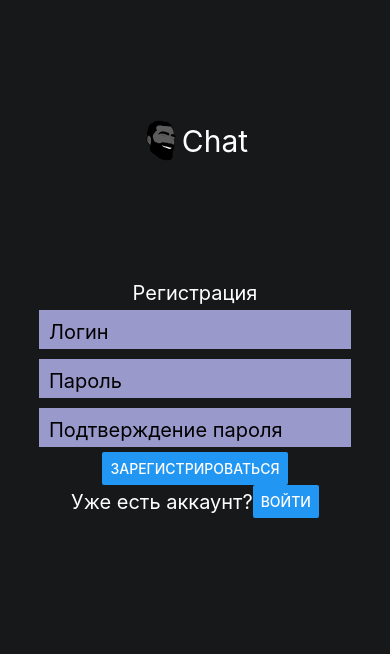
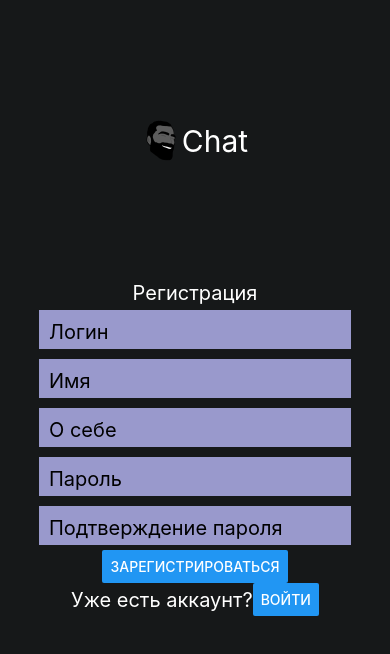
Before and after one commit to ponchik009/TULAHACK-CHAT-MOBILE, a React Native app: screen /Profile in a window 390 px wide. Both pictures are taken after a click on the button "РЕГИСТРАЦИЯ". Shown: the top 654 px of the page. Built offline with nearby package versions, Linux system fonts and the light colour scheme.

Commit message:
registration field

```diff
--- a/api/auth.ts
+++ b/api/auth.ts
@@ -31,14 +31,18 @@ export const logout = () => {
 
 export const register = (
   login: string,
+  username: string,
+  aboutMe: string,
   password: string,
   confirmPassword: string,
 ): Promise<User> => {
   return axios
     .post<UserAuth>('/api/register', {
       login,
+      name: username,
+      about: aboutMe,
       password,
-      confirmPassword,
+      //confirmPassword,
     })
     .then((data) => {
       return data.data;
--- a/components/AuthBox/RegisterBox.tsx
+++ b/components/AuthBox/RegisterBox.tsx
@@ -7,6 +7,8 @@ interface IRegisterBoxProps {
   handleChangePress: () => void;
   handleRegisterPress: (
     login: string,
+    username: string,
+    aboutMe: string,
     password: string,
     confirmPassword: string
   ) => void;
@@ -19,6 +21,8 @@ const RegisterBox: React.FC<IRegisterBoxProps> = ({
   const login = useInput("");
   const password = useInput("");
   const confirmPassword = useInput("");
+  const username = useInput("");
+  const aboutMe = useInput("");
 
   return (
     <>
@@ -29,6 +33,20 @@ const RegisterBox: React.FC<IRegisterBoxProps> = ({
         textContentType="nickname"
         value={login.value}
         onChangeText={login.onChange}
+      />
+      <TextInput
+        style={styles.input}
+        placeholder="Имя"
+        textContentType="name"
+        value={username.value}
+        onChangeText={username.onChange}
+      />
+      <TextInput
+        style={styles.input}
+        placeholder="О себе"
+        textContentType="none"
+        value={aboutMe.value}
+        onChangeText={aboutMe.onChange}
       />
       <TextInput
         style={styles.input}
@@ -51,6 +69,8 @@ const RegisterBox: React.FC<IRegisterBoxProps> = ({
         onPress={() =>
           handleRegisterPress(
             login.value,
+            username.value,
+            aboutMe.value,
             password.value,
             confirmPassword.value
           )
--- a/pages/AuthPage/AuthPage.tsx
+++ b/pages/AuthPage/AuthPage.tsx
@@ -37,11 +37,13 @@ const AuthPage: React.FC<IAuthProps> = ({ handleMainPageOpen }) => {
 
   const handleRegister = async (
     login: string,
+    username: string,
+    aboutMe: string,
     password: string,
     confirmPassword: string
   ) => {
     try {
-      const userData = await register(login, password, confirmPassword)
+      const userData = await register(login, username, aboutMe, password, confirmPassword)
       handleMainPageOpen();
     } catch (error) {
       setIsError(true)
```
